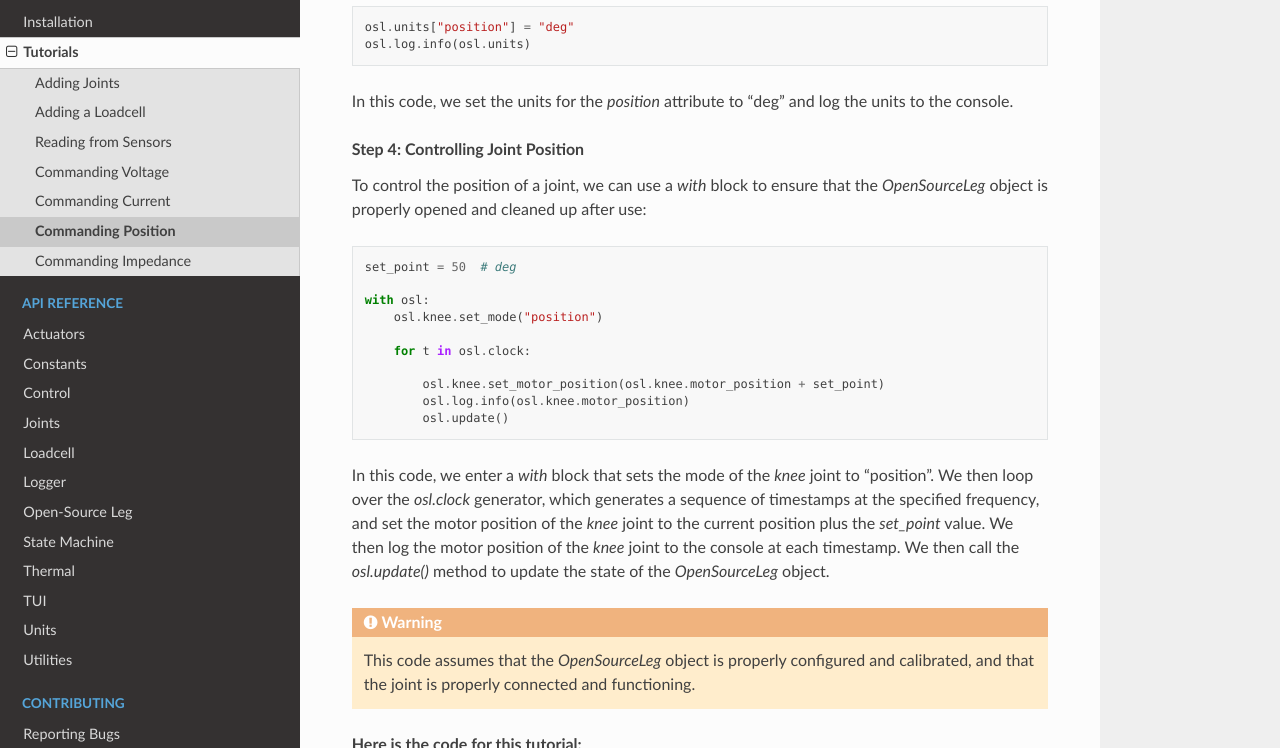
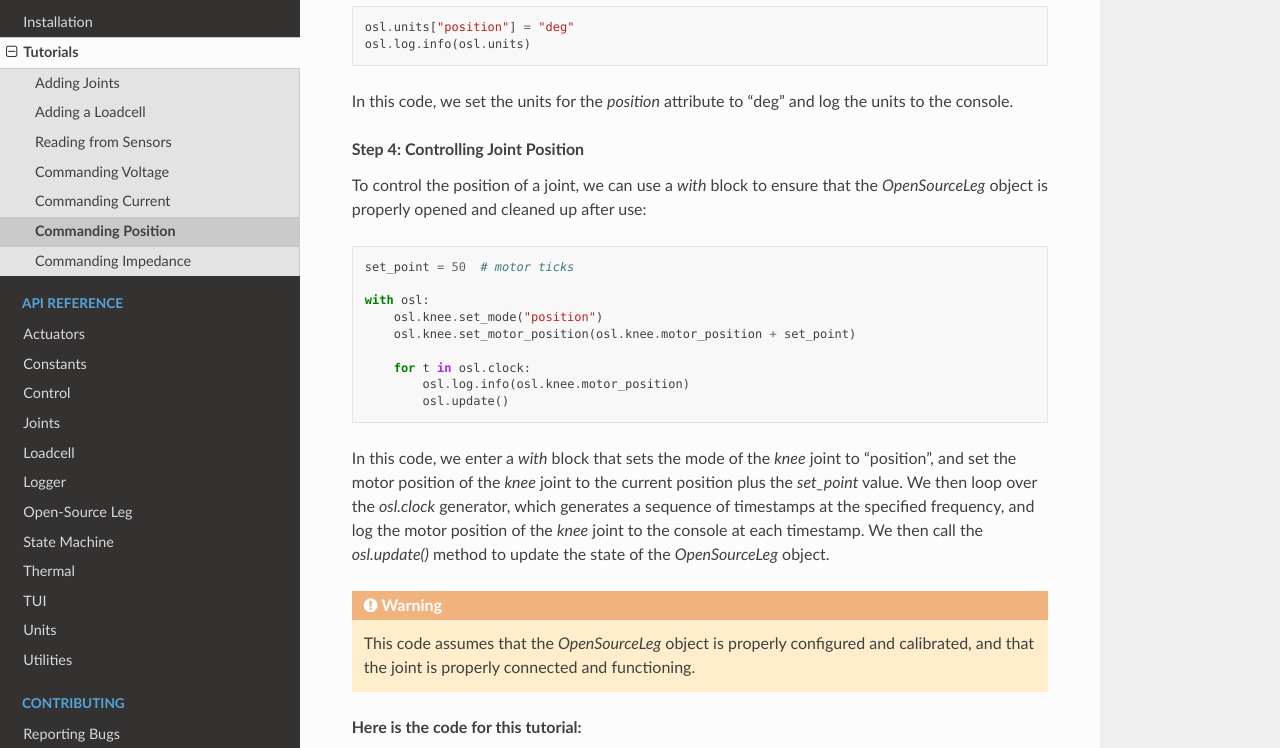
Before and after one commit to neurobionics/opensourceleg, a Sphinx documentation site: the page built from docs/tutorials/position_mode.rst, in a window 1280 px wide and 900 px high, scrolled down 724 px, cut to the strip 0-748 px from the top of the window. Built offline with Sphinx 7.4.7 and the Read the Docs theme 2.0.0, drawn with Linux system fonts in a browser that asks for light colours.

Commit message:
Fixed position and impedance tutorials.

```diff
--- a/docs/tutorials/impedance_mode.rst
+++ b/docs/tutorials/impedance_mode.rst
@@ -41,18 +41,18 @@ To control the impedance of a joint, we can use a `with` block to ensure that th
 
     test_stiffness_value = 20  # Nm/rad
     test_damping_value = 20  # Nm/rad/s
-    set_point = 50  # deg
+    set_point = 50  # motor ticks
 
     with osl:
         osl.knee.set_mode("impedance")
         osl.knee.set_joint_impedance(K=test_stiffness_value, B=test_damping_value)
+        osl.knee.set_motor_position(osl.knee.motor_position + set_point)
 
         for t in osl.clock:
-            osl.knee.set_motor_position(osl.knee.motor_position + set_point)
             osl.log.info(osl.knee.motor_position)
             osl.update()
 
-In this code, we enter a `with` block that sets the mode of the `knee` joint to "impedance". We then set the impedance of the `knee` joint using the `set_joint_impedance` method, with a stiffness of 20 Nm/rad and a damping of 20 Nm/rad/s. We then loop over the `osl.clock` generator, which generates a sequence of timestamps at the specified frequency, and set the motor position of the `knee` joint to the current position plus a set point of 50 degrees. We then log the motor position of the `knee` joint to the console at each timestamp. We then call the `osl.update()` method to update the state of the `OpenSourceLeg` object.
+In this code, we enter a `with` block that sets the mode of the `knee` joint to "impedance" and set the motor position of the `knee` joint to the current position plus a set point of 50 degrees. We then set the impedance of the `knee` joint using the `set_joint_impedance` method, with a stiffness of 20 Nm/rad and a damping of 20 Nm/rad/s. We then loop over the `osl.clock` generator, which generates a sequence of timestamps at the specified frequency, and log the motor position of the `knee` joint to the console at each timestamp. We then call the `osl.update()` method to update the state of the `OpenSourceLeg` object.
 
 .. Note::
     When setting the impedance gains, we can also use the `set_motor_impedance` method to set the impedance of the motor instead of the joint. The difference between the two methods is that the `set_joint_impedance` method first divides the initial value by the gear ratio squared then sets the gains, while the `set_motor_impedance` method simply sets the gains. The impedance of the joint is the impedance of the motor plus the impedance of the joint.
--- a/docs/tutorials/position_mode.rst
+++ b/docs/tutorials/position_mode.rst
@@ -38,18 +38,17 @@ To control the position of a joint, we can use a `with` block to ensure that the
 
 .. code-block:: python
 
-    set_point = 50  # deg
+    set_point = 50  # motor ticks
 
     with osl:
         osl.knee.set_mode("position")
+        osl.knee.set_motor_position(osl.knee.motor_position + set_point)
 
         for t in osl.clock:
-
-            osl.knee.set_motor_position(osl.knee.motor_position + set_point)
             osl.log.info(osl.knee.motor_position)
             osl.update()
 
-In this code, we enter a `with` block that sets the mode of the `knee` joint to "position". We then loop over the `osl.clock` generator, which generates a sequence of timestamps at the specified frequency, and set the motor position of the `knee` joint to the current position plus the `set_point` value. We then log the motor position of the `knee` joint to the console at each timestamp. We then call the `osl.update()` method to update the state of the `OpenSourceLeg` object.
+In this code, we enter a `with` block that sets the mode of the `knee` joint to "position", and set the motor position of the `knee` joint to the current position plus the `set_point` value. We then loop over the `osl.clock` generator, which generates a sequence of timestamps at the specified frequency, and log the motor position of the `knee` joint to the console at each timestamp. We then call the `osl.update()` method to update the state of the `OpenSourceLeg` object.
 
 .. warning::
     This code assumes that the `OpenSourceLeg` object is properly configured and calibrated, and that the joint is properly connected and functioning.
```
Also changed, not shown: 2 other files.
